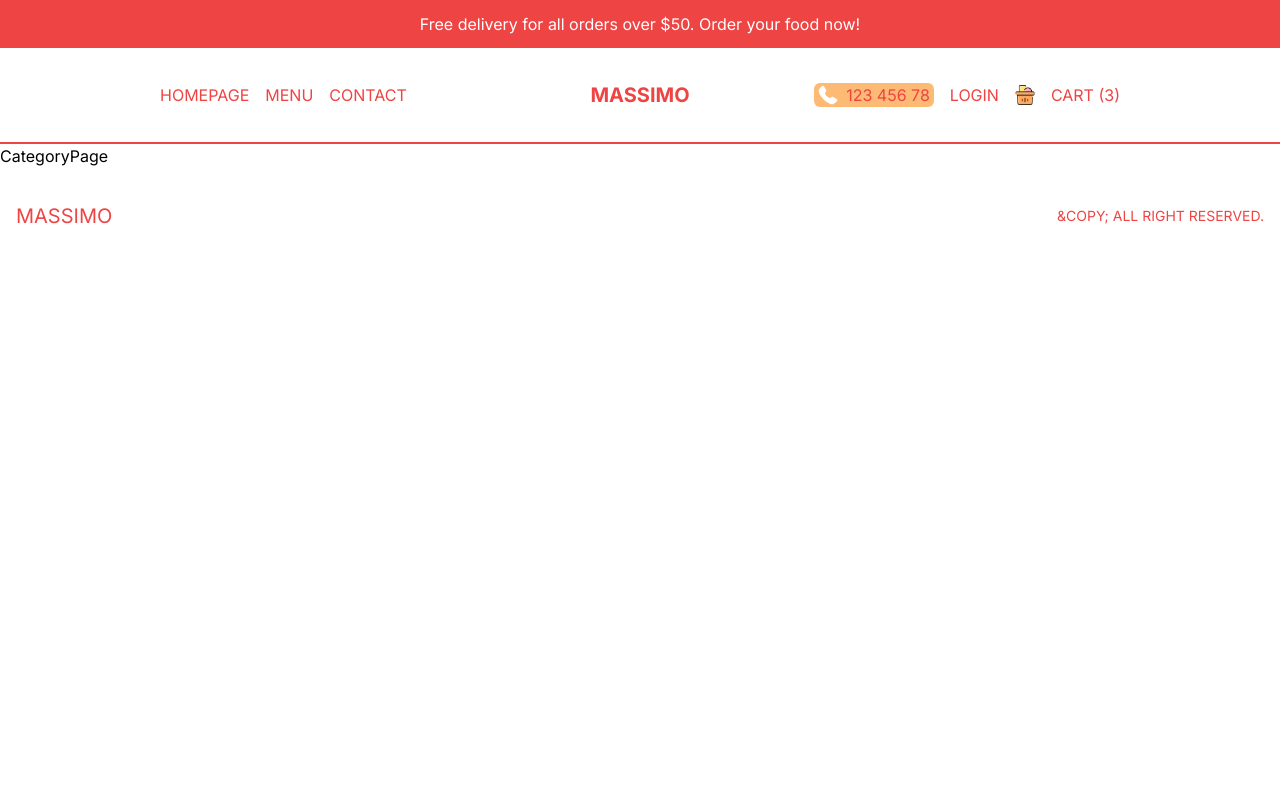
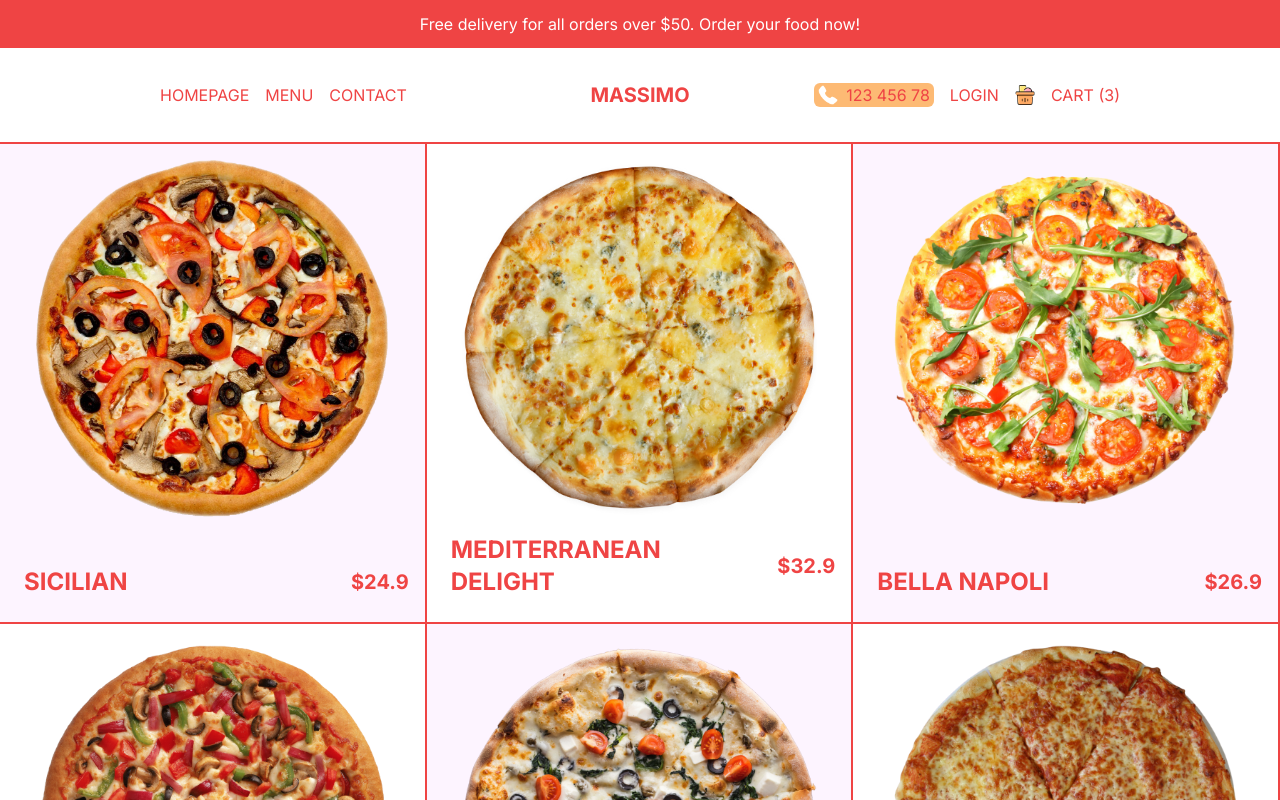
Before and after one commit to Mishrashubham10/next-food-delivery-app, a Next.js app: page /menu/1 in a window 1280 px wide. Shown: the top 800 px of the page. Built offline with nearby package versions, Linux system fonts and the light colour scheme.

Commit message:
Creates single food page

```diff
--- a/src/app/menu/[category]/page.tsx
+++ b/src/app/menu/[category]/page.tsx
@@ -1,9 +1,24 @@
-import React from 'react';
+import { pizzas } from '@/data';
+import Link from 'next/link';
+import Image from 'next/image';
 
 const CategoryPage = () => {
   return (
-    <div>
-      <h1>CategoryPage</h1>
+    <div className='flex flex-wrap text-red-500'>
+      {pizzas.map((item)=>(
+        <Link href={`/product/${item.id}`} key={item.id} className='w-full h-[60vh] border-r-2 border-b-2 border-red-500 md:w-1/2 lg:w-1/3 p-4 flex flex-col justify-between group odd:bg-fuchsia-50'>
+          {/* IMAGE CONTAINER */}
+          <div className='relative h-[80%]'>
+          {item.img && <Image src={item.img} alt="" fill className='object-contain' />}
+          </div>
+          {/* TEXT CONTAINER */}
+          <div className='flex items-center justify-between font-bold'>
+            <h1 className='text-2xl uppercase p-2'>{item.title}</h1>
+            <h2 className='group-hover:hidden text-xl'>${item.price}</h2>
+            <button className='hidden group-hover:block uppercase bg-red-500 text-white p-2 rounded-md'>Add to Cart</button>
+          </div>
+        </Link>
+      ))}
     </div>
   );
 };
```
